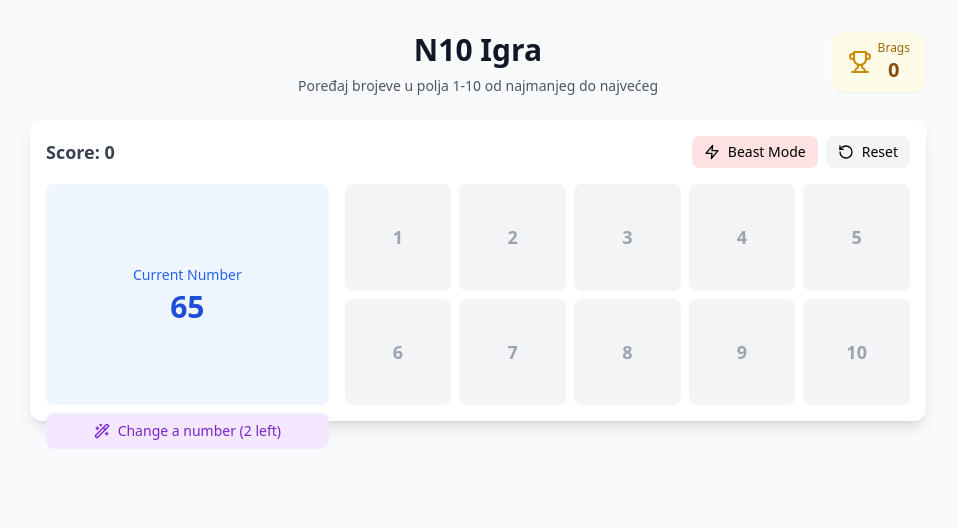
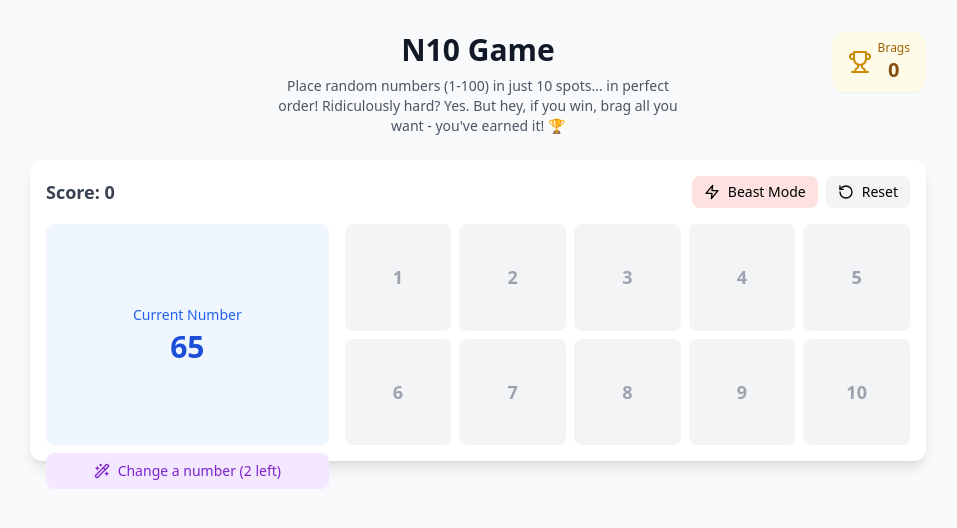
Before and after one commit to unagi22/N10_Game, a React (Vite) app: page / in a window 1280 px wide. Shown: the top 528 px of the page, without its empty margins (162-1119 px from the left). Built offline with nearby package versions, Linux system fonts and the light colour scheme.

Commit message:
Update game title and description
- Translate title to English
- Add clear and engaging game description
- Highlight game difficulty and bragging rights

```diff
--- a/src/components/GameHeader.tsx
+++ b/src/components/GameHeader.tsx
@@ -23,9 +23,9 @@ export function GameHeader() {
       </div>
 
       <div className="text-center max-w-md mx-auto px-8 sm:px-4">
-        <h1 className="text-2xl sm:text-3xl font-bold text-gray-900 mb-1 sm:mb-2">N10 Igra</h1>
+        <h1 className="text-2xl sm:text-3xl font-bold text-gray-900 mb-1 sm:mb-2">N10 Game</h1>
         <p className="text-xs sm:text-sm text-gray-600 leading-snug max-w-[200px] sm:max-w-none mx-auto">
-          Poređaj brojeve u polja 1-10 od najmanjeg do najvećeg
+          Place random numbers (1-100) in just 10 spots... in perfect order! Ridiculously hard? Yes. But hey, if you win, brag all you want - you've earned it! 🏆
         </p>
       </div>
 
```
